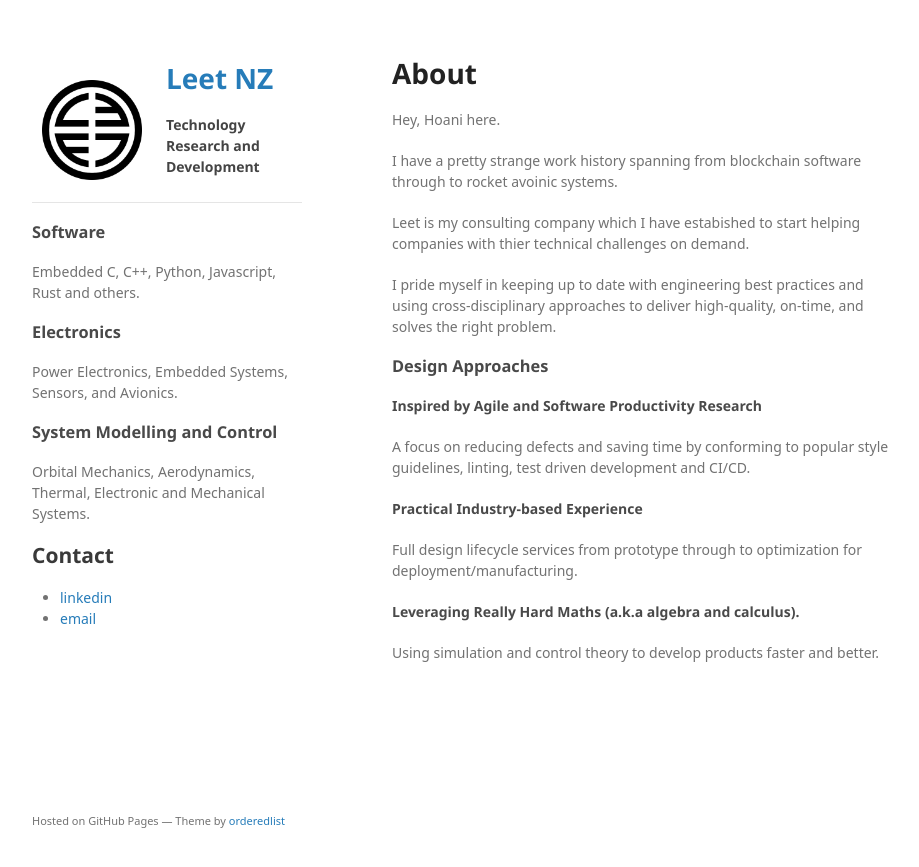
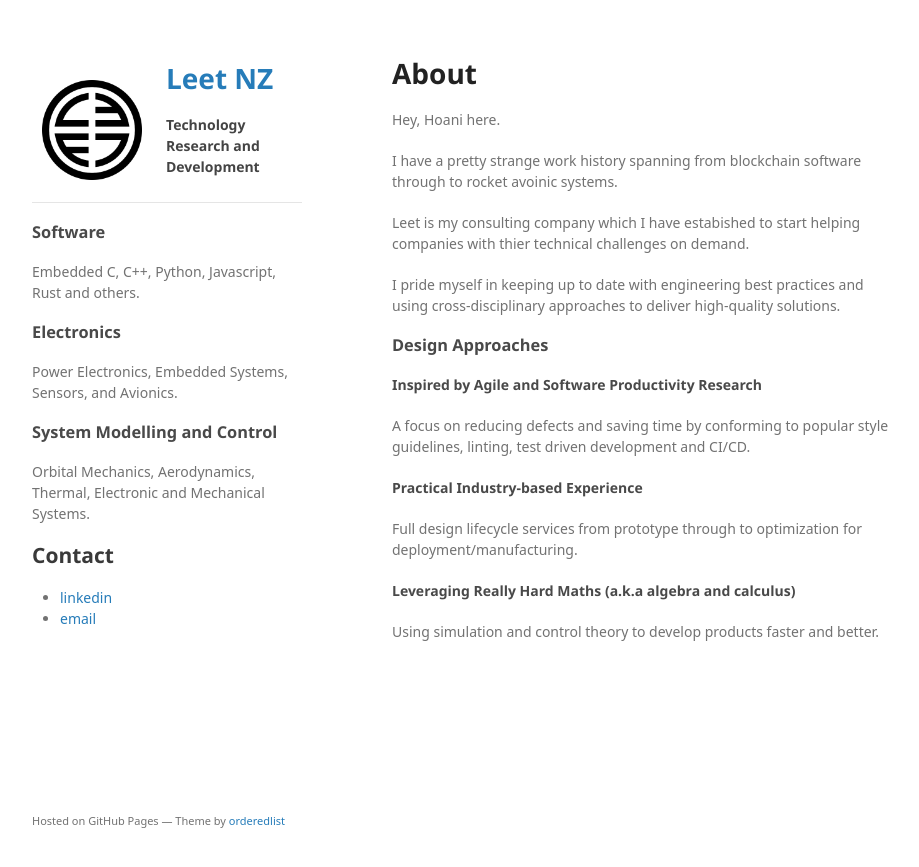
Before and after one commit to leetnz/leetnz.github.io, a Jekyll site: the page built from index.md, in a window 1280 px wide. Shown: the top 867 px of the page, without its empty margins (178-1097 px from the left). Built offline with Jekyll 4.4.1, drawn with Linux system fonts in a browser that asks for light colours; some web fonts are replaced; our own code applies the rules of GitHub Pages for plain Markdown files; a script that is not in the unit is left out.

Commit message:
Minor content fixes

```diff
--- a/_layouts/default.html
+++ b/_layouts/default.html
@@ -43,7 +43,7 @@
 
         <ul class="display">
             <li><a href="{{ site.linkedin }}">linkedin</a></li>
-            <li><a href="{{ site.email }}">email</a></li>
+            <li><a href="mailto:{{ site.email }}">email</a></li>
         </ul>
 
         {% if site.show_downloads %}
--- a/index.md
+++ b/index.md
@@ -6,7 +6,7 @@ I have a pretty strange work history spanning from blockchain software through t
 
 Leet is my consulting company which I have estabished to start helping companies with thier technical challenges on demand.
 
-I pride myself in keeping up to date with engineering best practices and using cross-disciplinary approaches to deliver high-quality, on-time, and solves the right problem.
+I pride myself in keeping up to date with engineering best practices and using cross-disciplinary approaches to deliver high-quality solutions.
 
 ### Design Approaches
 
@@ -18,6 +18,6 @@ A focus on reducing defects and saving time by conforming to popular style guide
 
 Full design lifecycle services from prototype through to optimization for deployment/manufacturing.
 
-#### Leveraging Really Hard Maths (a.k.a algebra and calculus).
+#### Leveraging Really Hard Maths (a.k.a algebra and calculus)
 
 Using simulation and control theory to develop products faster and better.
```
Also changed, not shown: 1 other file.
